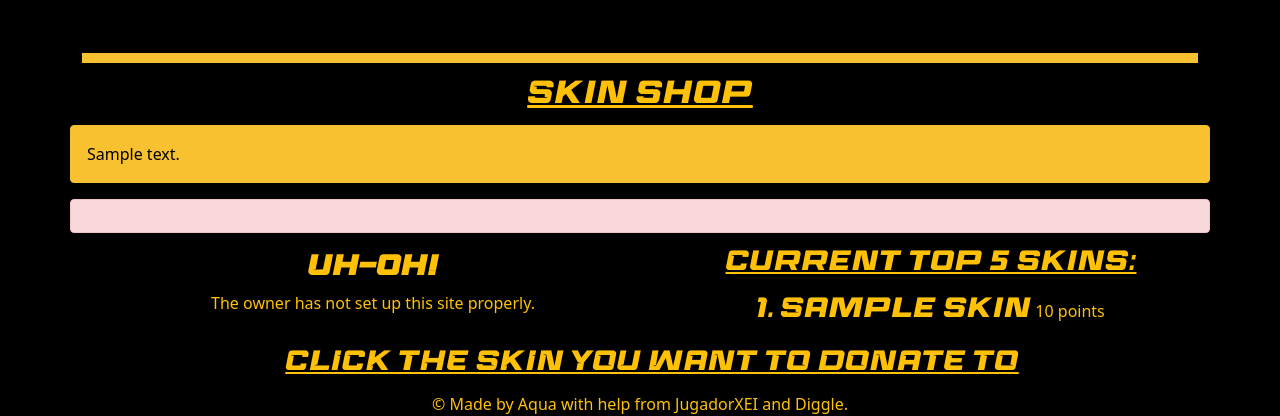
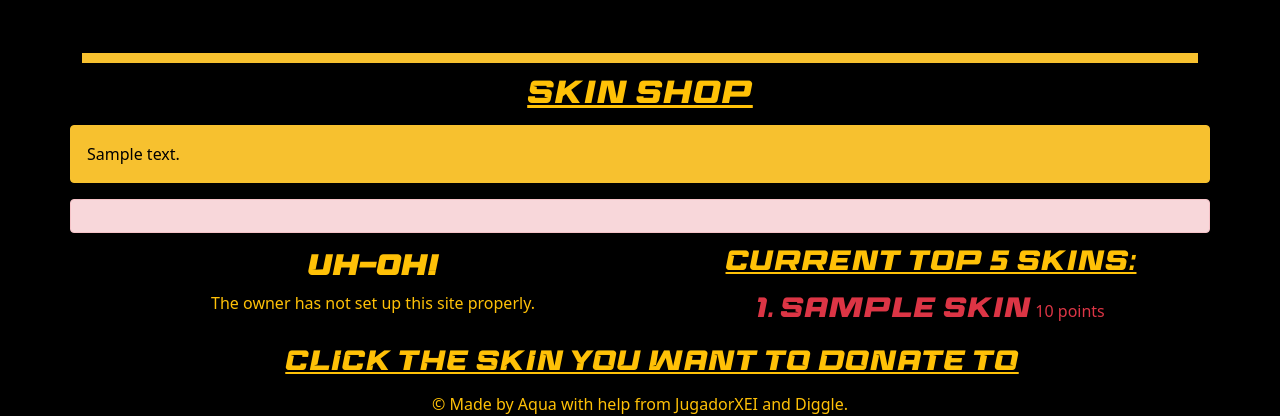
Before and after one commit to NielsjeNL/srb2kart-website, a Flask app: template srb2kartwebsite/templates/skinshop.html in a window 1280 px wide. Shown: the part 1171-1587 px from the top of the page. Run offline with Flask 2, Linux system fonts and the light colour scheme; the template is opened without the code that fills it: values that come from a table or form of the project are taken from there, most other values are stand-ins (such as "Sample title", 1, 10 or a date in 2020); grey boxes marked "Sample" are stand-in pictures; parts of the project's set-up code (start-up, migrations or seed data) failed here and were passed over.

Commit message:
color a skin name when it hasn't reached the min number of points

```diff
--- a/srb2kartwebsite/templates/skinshop.html
+++ b/srb2kartwebsite/templates/skinshop.html
@@ -159,8 +159,16 @@
                         <div class="text-center">
                         {% if sortedSkins|length != 0 %}
                             {% for skin, points in sortedSkins[:5] %}
+                            {% if points < 500 %}
+                                <span class="text-danger">
+                            {% else %}
+                                <span>
+                            {% endif %}
+
                                 <span class="fs-3">{{loop.index}}. {{skin}}</span>
                                 <span class="fs-6">{{points}} points</span><br>
+
+                                </span>
                             {% endfor %}
                         {% else %}
                             <p>No donations have been made yet. Be the change you want to be.</p>
```
